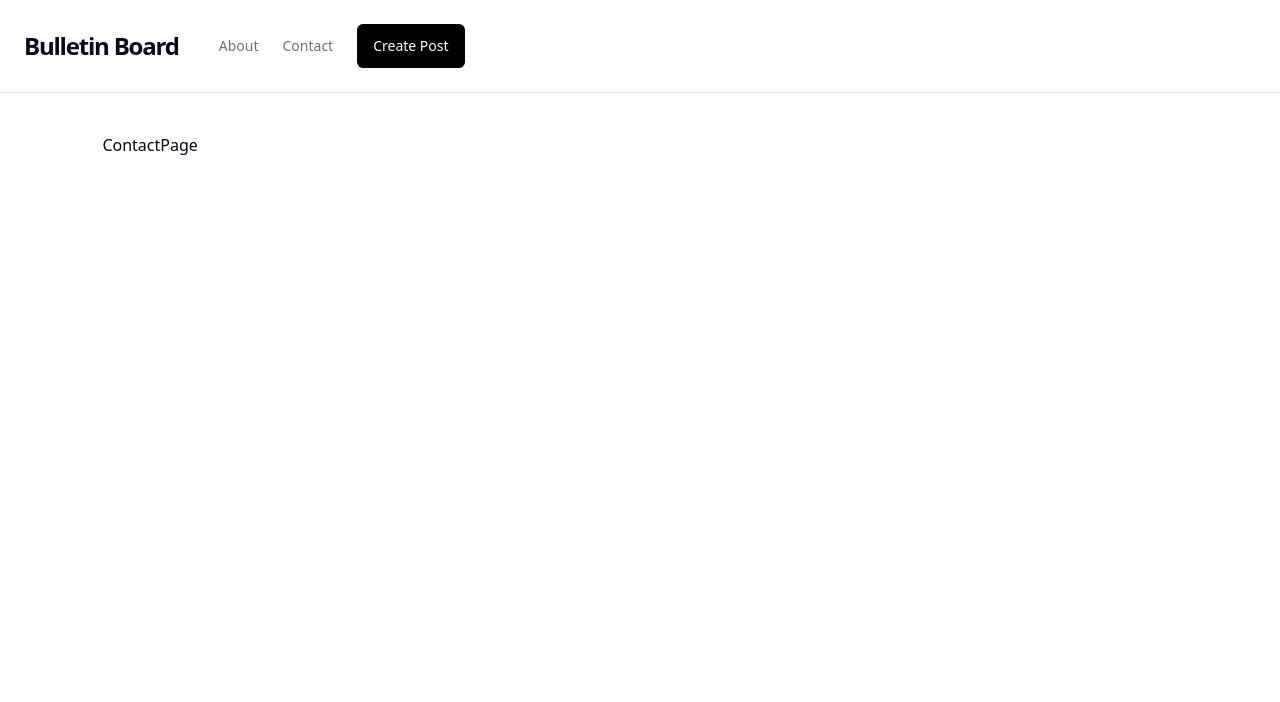
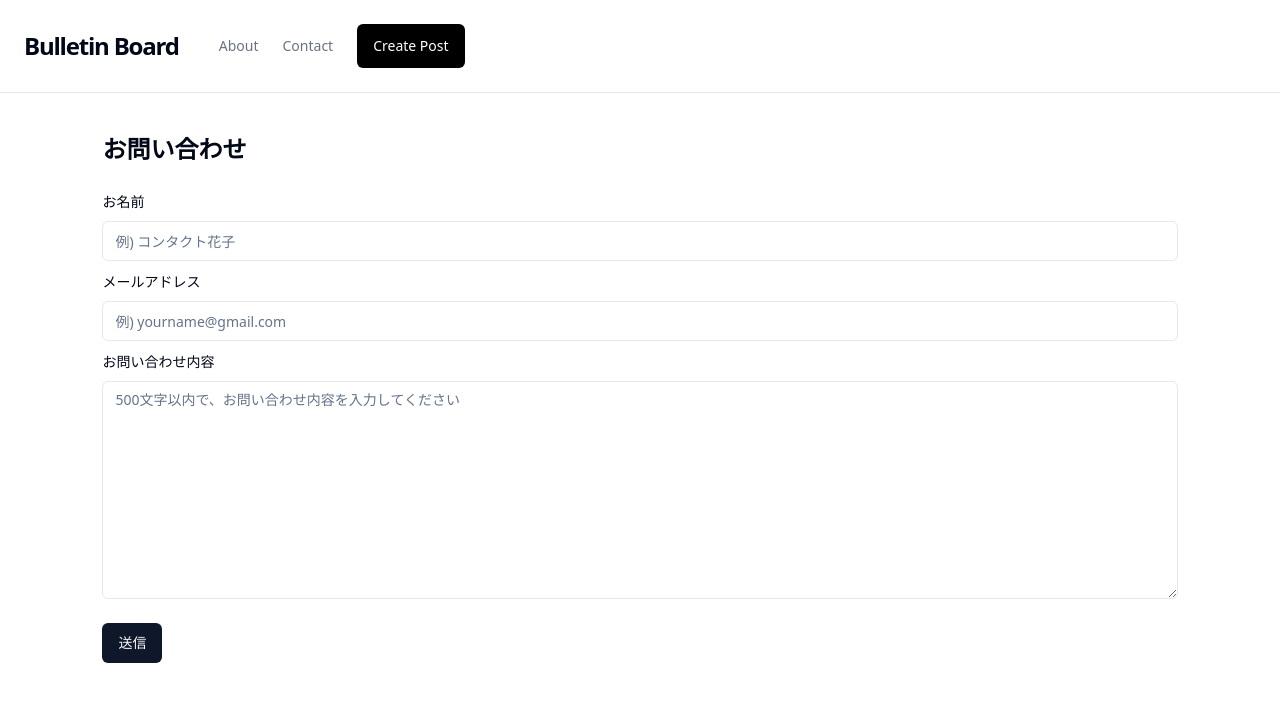
Before and after one commit to likuor/math-maker, a Next.js app: page /contact in a window 1280 px wide. Shown: the top 702 px of the page. Built offline with nearby package versions, Linux system fonts and the light colour scheme.

Commit message:
add: contact form

```diff
--- a/components/feature/form/MathForm.tsx
+++ b/components/feature/form/MathForm.tsx
@@ -21,9 +21,9 @@ import {
   SelectTrigger,
   SelectValue,
 } from '@/components/ui/select';
-import { mathFormSchema } from '@/schema/form';
+import { mathFormSchema } from '@/schema/form/mathFormSchema';
 import { generateRandomQuestions } from '@/lib/generateRandomQuestions';
-import { Dispatch, SetStateAction, useState } from 'react';
+import { Dispatch, SetStateAction } from 'react';
 
 type Question = {
   equation: string;
--- a/components/pages/contact/index.tsx
+++ b/components/pages/contact/index.tsx
@@ -1,7 +1,99 @@
-import React from 'react';
+'use client';
+
+import { zodResolver } from '@hookform/resolvers/zod';
+import { useForm } from 'react-hook-form';
+import { z } from 'zod';
+
+import { Button } from '@/components/ui/button';
+import {
+  Form,
+  FormControl,
+  FormField,
+  FormItem,
+  FormLabel,
+  FormMessage,
+} from '@/components/ui/form';
+import { Input } from '@/components/ui/input';
+import { contactFormSchema } from '@/schema/form/contactFormSchema';
+import { Textarea } from '@/components/ui/textarea';
 
 const ContactPage = () => {
-  return <div>ContactPage</div>;
+  const form = useForm<z.infer<typeof contactFormSchema>>({
+    resolver: zodResolver(contactFormSchema),
+    defaultValues: {
+      name: '',
+      email: '',
+      context: '',
+    },
+  });
+  const onSubmit = (values: z.infer<typeof contactFormSchema>) => {
+    // TODO: Implement form submission
+    console.log(values);
+  };
+
+  return (
+    <Form {...form}>
+      <form onSubmit={form.handleSubmit(onSubmit)} className='space-y-6'>
+        <h1 className='text-2xl font-bold'>お問い合わせ</h1>
+        <div className='flex flex-col gap-2'>
+          <FormField
+            control={form.control}
+            name='name'
+            render={({ field }) => (
+              <FormItem>
+                <FormLabel>お名前</FormLabel>
+                <FormControl>
+                  <Input
+                    placeholder='例) コンタクト花子'
+                    {...field}
+                    type='text'
+                    onChange={(e) => field.onChange(e.target.value)}
+                  />
+                </FormControl>
+                <FormMessage />
+              </FormItem>
+            )}
+          />
+          <FormField
+            control={form.control}
+            name='email'
+            render={({ field }) => (
+              <FormItem>
+                <FormLabel>メールアドレス</FormLabel>
+                <FormControl>
+                  <Input
+                    placeholder='例) yourname@gmail.com'
+                    {...field}
+                    onChange={(e) => field.onChange(e.target.value)}
+                  />
+                </FormControl>
+                <FormMessage />
+              </FormItem>
+            )}
+          />
+          <FormField
+            control={form.control}
+            name='context'
+            render={({ field }) => (
+              <FormItem>
+                <FormLabel>お問い合わせ内容</FormLabel>
+                <FormControl>
+                  <Textarea
+                    placeholder='500文字以内で、お問い合わせ内容を入力してください'
+                    {...field}
+                    onChange={(e) => field.onChange(e.target.value)}
+                    rows={10}
+                  />
+                </FormControl>
+                <FormMessage />
+              </FormItem>
+            )}
+          />
+        </div>
+        <Button type='submit'>送信</Button>
+      </form>
+    </Form>
+  );
 };
 
 export default ContactPage;
--- a/components/pages/home/index.tsx
+++ b/components/pages/home/index.tsx
@@ -17,7 +17,7 @@ const HomePage = () => {
 
   return (
     <div className='space-y-6'>
-      <h1 className='font-bold text-xl'>ようこそMath Makerへ</h1>
+      <h1 className='text-2xl font-bold'>ようこそMath Makerへ</h1>
       <MathForm setQuestions={setQuestions} />
       <div className='space-y-6'>
         {questions.length > 0 && (
--- /dev/null
+++ b/components/ui/textarea.tsx
@@ -0,0 +1,24 @@
+import * as React from "react"
+
+import { cn } from "@/lib/utils"
+
+export interface TextareaProps
+  extends React.TextareaHTMLAttributes<HTMLTextAreaElement> {}
+
+const Textarea = React.forwardRef<HTMLTextAreaElement, TextareaProps>(
+  ({ className, ...props }, ref) => {
+    return (
+      <textarea
+        className={cn(
+          "flex min-h-[80px] w-full rounded-md border border-input bg-background px-3 py-2 text-sm ring-offset-background placeholder:text-muted-foreground focus-visible:outline-none focus-visible:ring-2 focus-visible:ring-ring focus-visible:ring-offset-2 disabled:cursor-not-allowed disabled:opacity-50",
+          className
+        )}
+        ref={ref}
+        {...props}
+      />
+    )
+  }
+)
+Textarea.displayName = "Textarea"
+
+export { Textarea }
--- /dev/null
+++ b/schema/form/contactFormSchema.ts
@@ -0,0 +1,22 @@
+import { z } from 'zod';
+
+export const contactFormSchema = z.object({
+  name: z
+    .string()
+    .min(1, {
+      message: 'お名前は最低でも1文字以上です',
+    })
+    .max(20, {
+      message: 'お名前は最低でも20文字です',
+    }),
+  email: z
+    .string()
+    .email({ message: '適切なメールアドレスを入力してください' })
+    .regex(/^[a-zA-Z0-9._%+-]+@[a-zA-Z0-9.-]+\.[a-zA-Z]{2,}$/, {
+      message: '適切なメールアドレスを入力してください',
+    }),
+
+  context: z.string().min(1).max(1000, {
+    message: 'お問い合わせ内容は最大で1000文字です',
+  }),
+});
```
Also changed, not shown: schema/form/mathFormSchema.ts (renamed from schema/form/index.ts).
